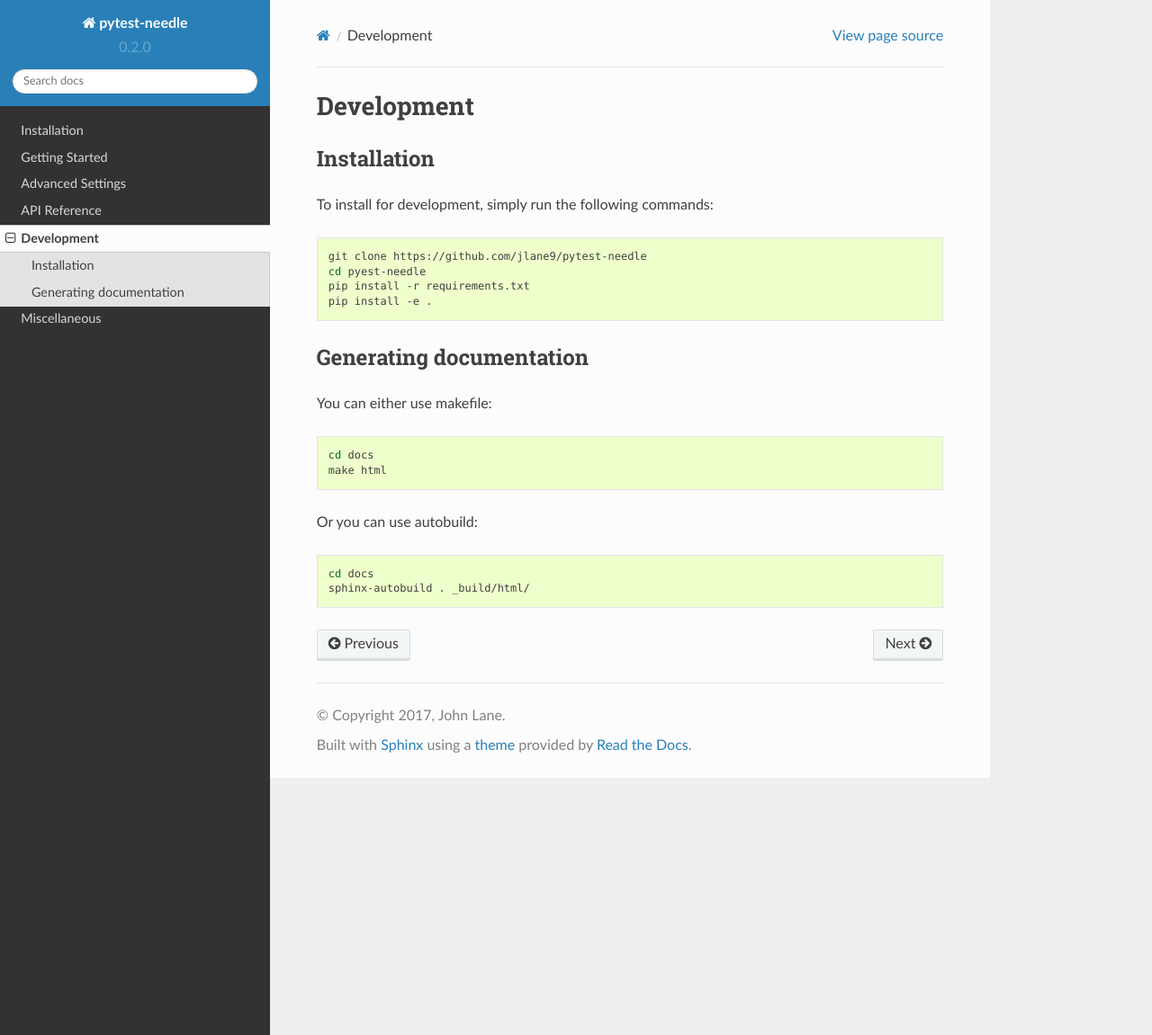
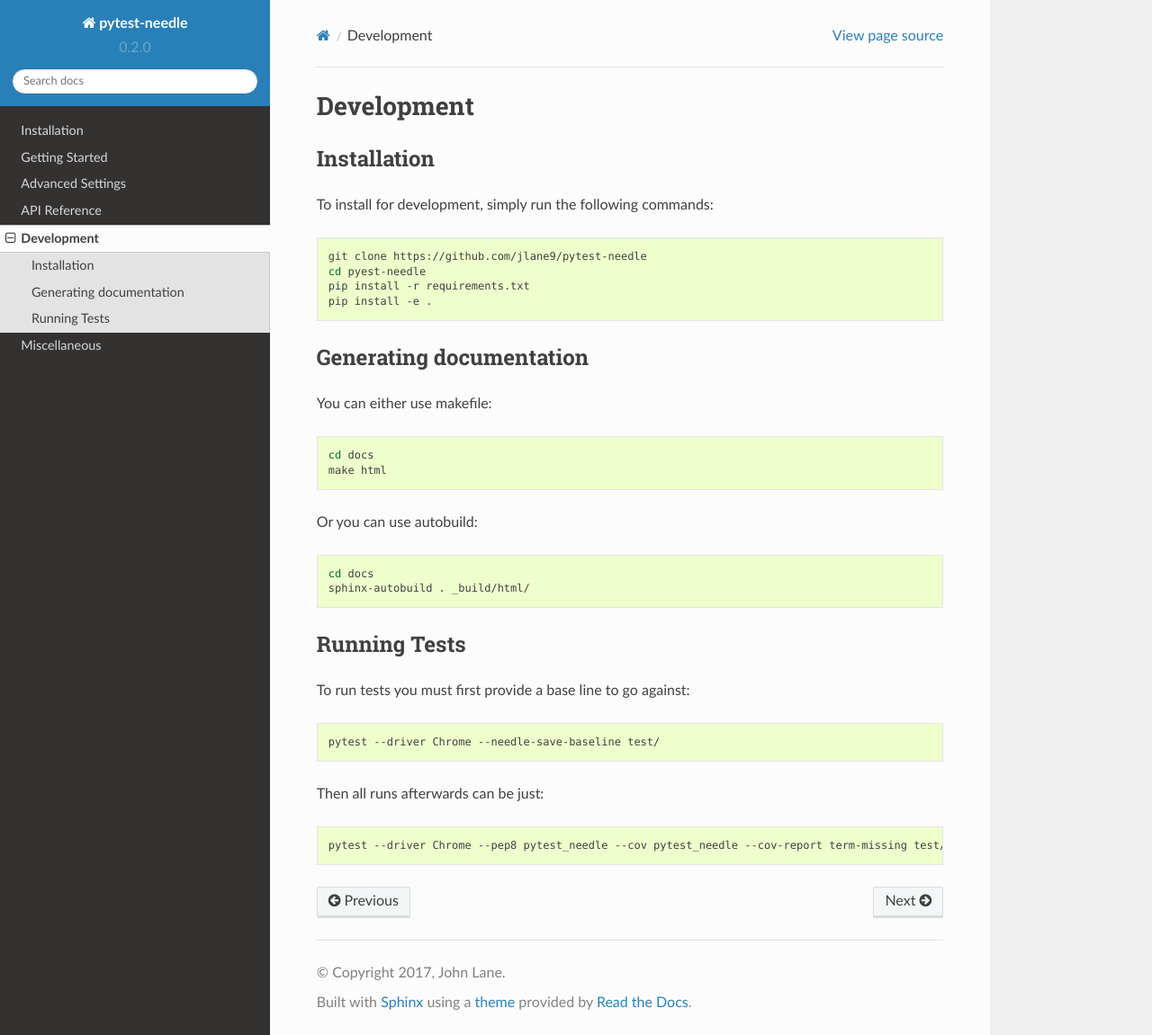
Before and after one commit to jlane9/pytest-needle, a Sphinx documentation site: the page built from docs/development.rst, in a window 1280 px wide and 1151 px high. Shown: the whole window at 90% size. Built offline with Sphinx 7.4.7 and the Read the Docs theme 2.0.0, drawn with Linux system fonts in a browser that asks for light colours.

Commit message:
Documentation for running tests

```diff
--- a/docs/development.rst
+++ b/docs/development.rst
@@ -32,3 +32,19 @@ Or you can use autobuild:
 
     cd docs
     sphinx-autobuild . _build/html/
+
+-------------
+Running Tests
+-------------
+
+To run tests you must first provide a base line to go against:
+
+.. code-block:: bash
+
+    pytest --driver Chrome --needle-save-baseline test/
+
+Then all runs afterwards can be just:
+
+.. code-block:: bash
+
+    pytest --driver Chrome --pep8 pytest_needle --cov pytest_needle --cov-report term-missing test/
```
